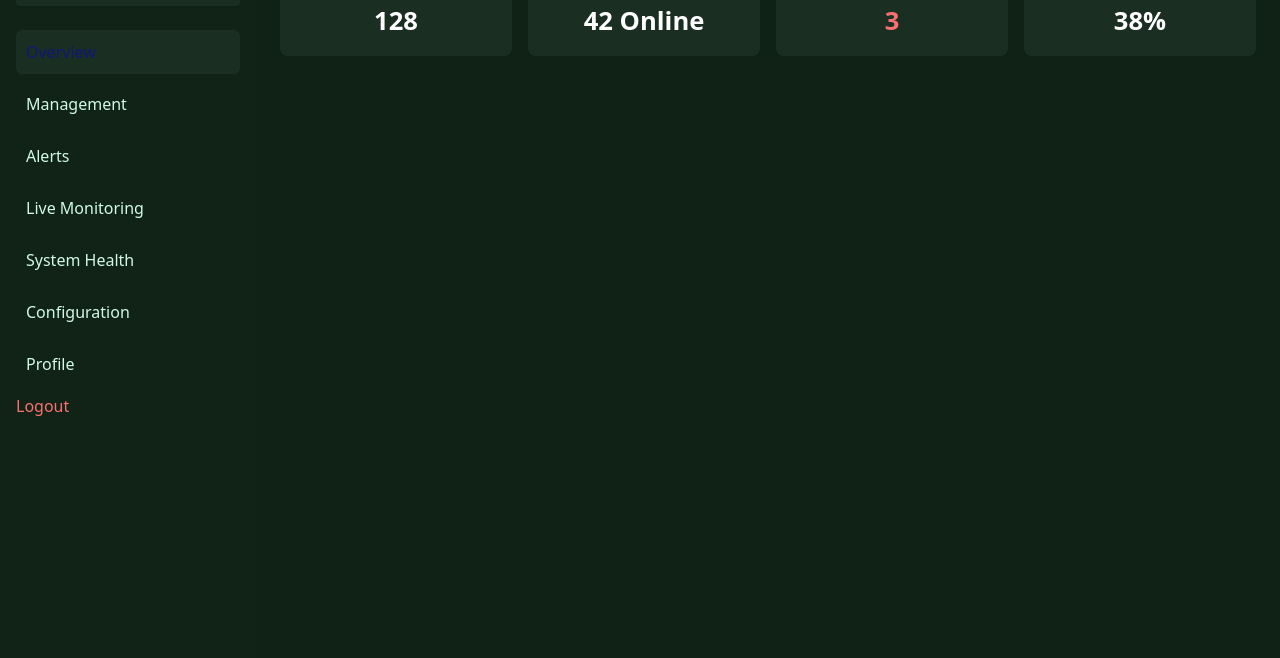
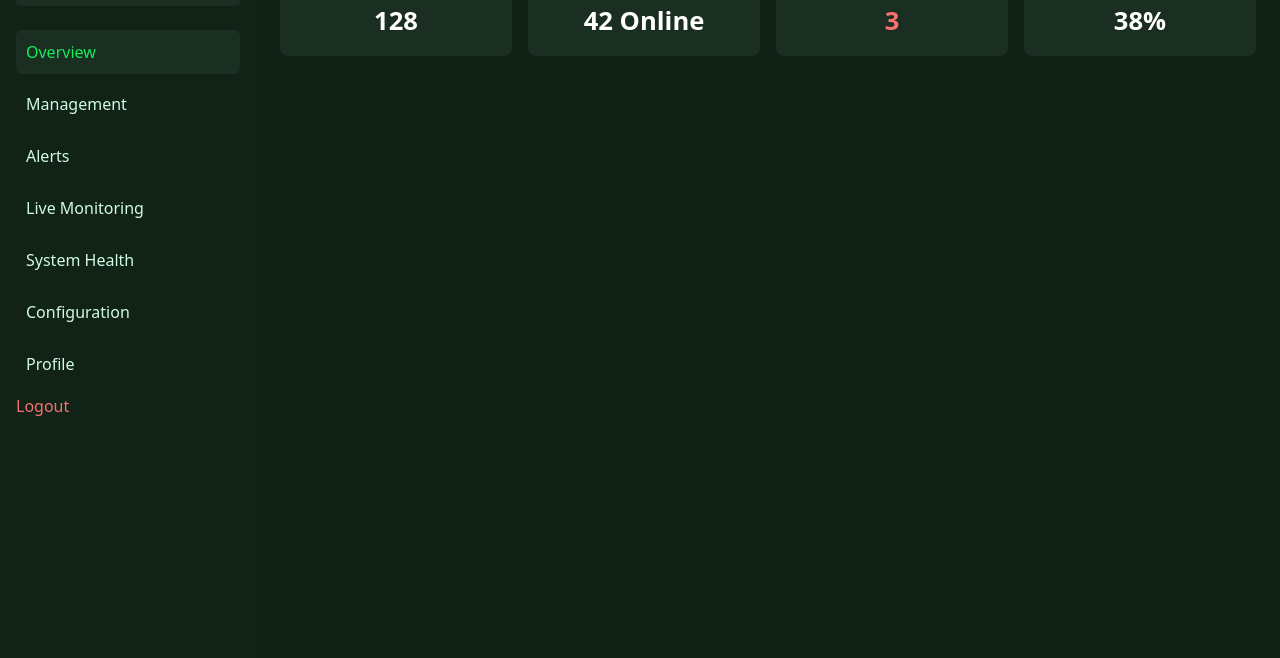
Before and after one commit to Divnia-2005/NETRA, a Flask app: template templates/dashboard_admin.html in a window 1280 px wide, with the pointer over the restyled element. Shown: the part 142-800 px from the top of the page. Run offline with Flask 3, Linux system fonts and the light colour scheme; the template is opened without the code that fills it, so the values that code supplies are empty; some libraries are stand-ins or nearby versions.

Commit message:
color changed

```diff
--- a/templates/dashboard_admin.html
+++ b/templates/dashboard_admin.html
@@ -347,8 +347,8 @@ window.onload = () => {
 }
 .nav-btn:hover, .nav-btn.active {
     background: #1a2e22;
-    /* color: #13ec5b; */
-    color: #0f1879;
+    color: #13ec5b;
+
 }
 .card {
     background: #1a2e22;
```
